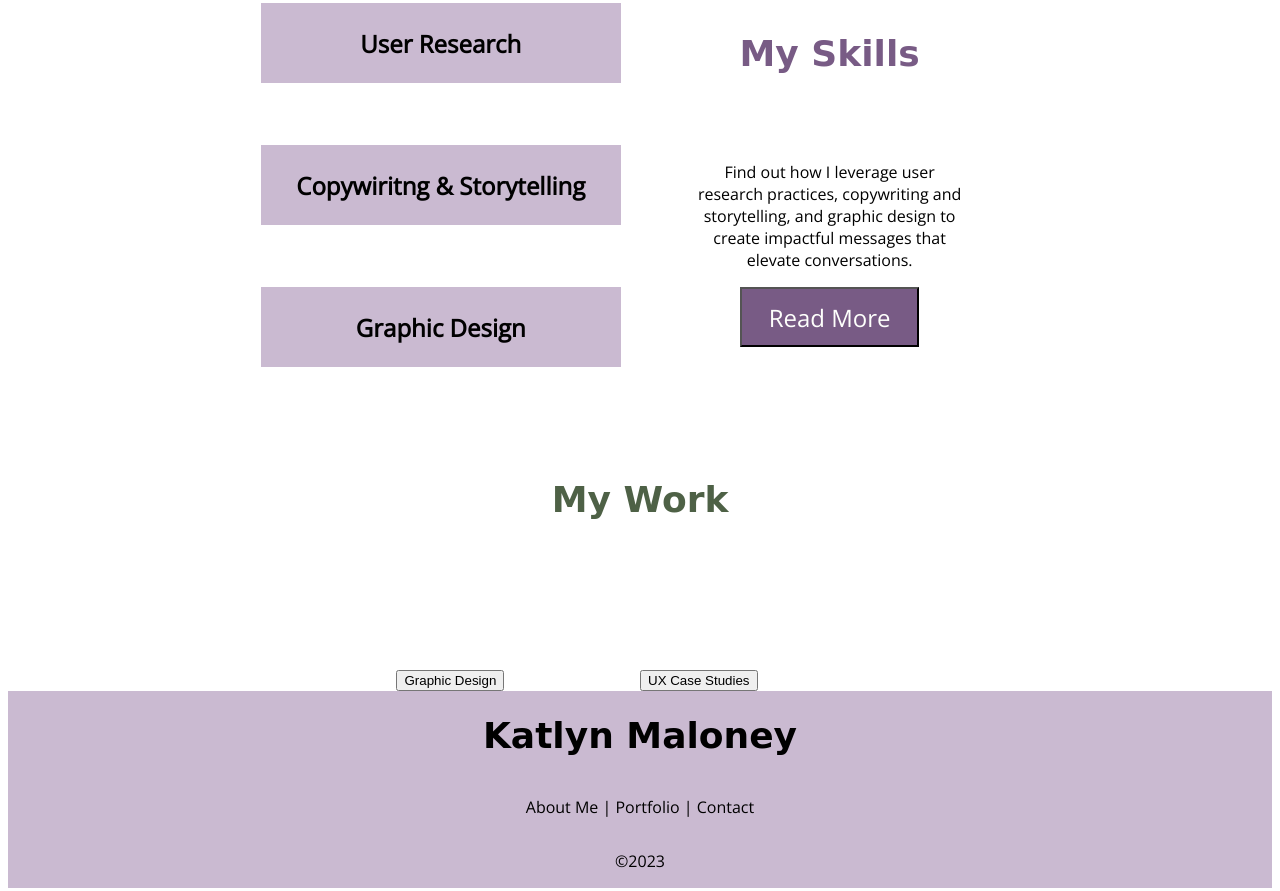
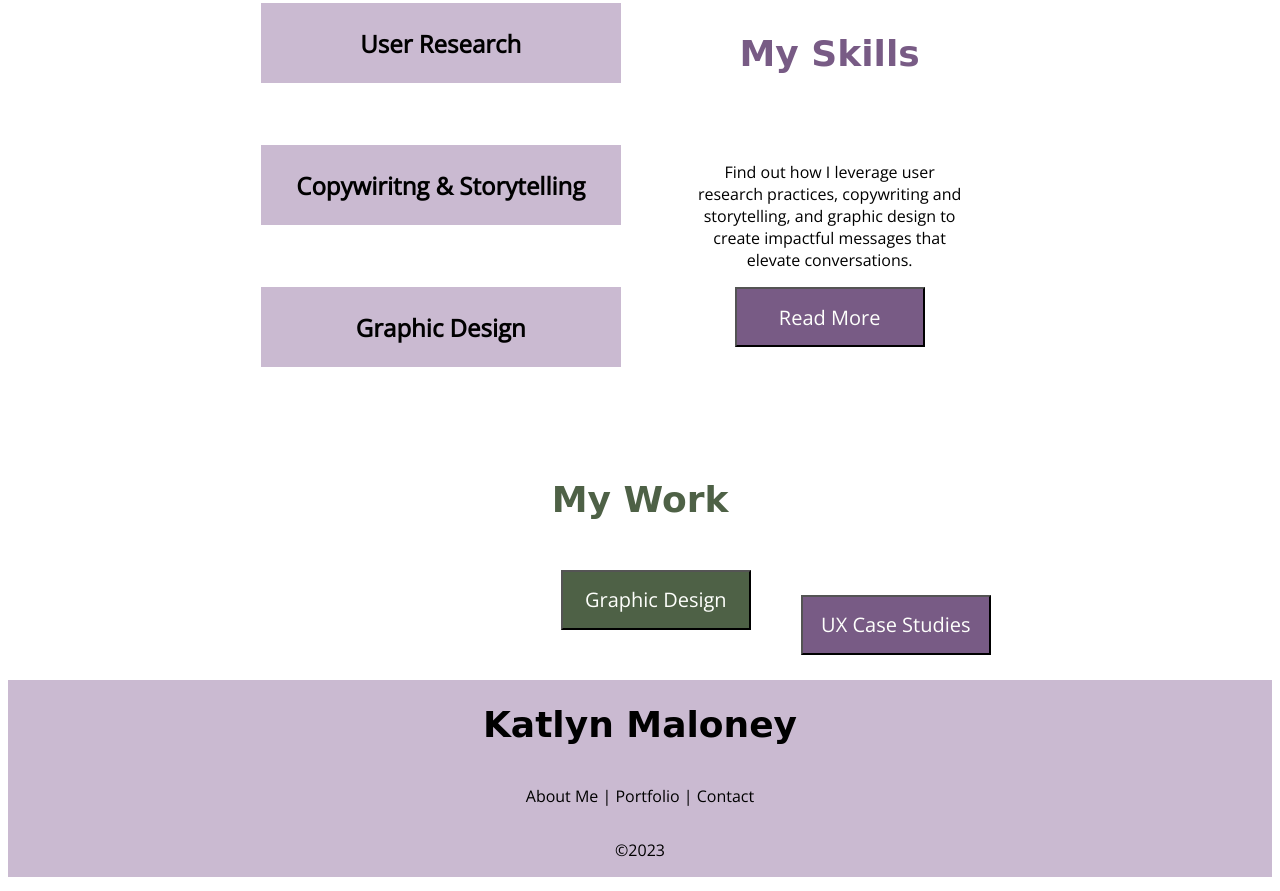
Before and after one commit to katlyn-maloney/Homework-18, a plain HTML site: page index.html in a window 1280 px wide. Shown: the part 1230-2121 px from the top of the page. Drawn offline with nearby package versions, Linux system fonts and the light colour scheme; a web font is replaced by a local one.

Commit message:
Final Commit

```diff
--- a/index.css
+++ b/index.css
@@ -62,18 +62,18 @@ p {
 .greenButton {
     background-color: #4E6146;
     font-family: 'open sans', sans-serif;
-    font-size: 24px;
+    font-size: 20px;
     color: #FEFFFC;
-    width: 179px;
+    width: 190px;
     height: 60px;
 }
 
 .purpleButton {
     background-color: #785B85;
     font-family: 'open sans', sans-serif;
-    font-size: 24px;
+    font-size: 20px;
     color: #FEFFFC;
-    width: 179px;
+    width: 190px;
     height: 60px;
 }
 
@@ -166,16 +166,21 @@ p {
 
 .graphicBox {
     grid-area: graphicBox;
-    text-align: center;
+    justify-content: center;
+    align-content: center;
+    margin-left: 300px;
+    margin-bottom: 50px;
 }
 
 .uxBox {
     grid-area: uxBox;
+    justify-content: center;
+    align-content: center;
+    margin-left: 50px;
 }
 
 .workGrid {
     display: grid;
-    padding-top: 100px;
     margin-left: 20%;
     margin-right: 20%;
     grid-template-columns: 1fr 1fr;
--- a/index.html
+++ b/index.html
@@ -75,10 +75,10 @@
             <h1 class="darkGreen centerTitle">My Work</h1>
             <div class="workGrid">
             <div class="graphicBox">
-                <button>Graphic Design</button>
+                <button class="greenButton">Graphic Design</button>
             </div>
             <div class="uxBox">
-                <button>UX Case Studies</button>
+                <button class="purpleButton">UX Case Studies</button>
             </div>
             </div>
         </section>
```
